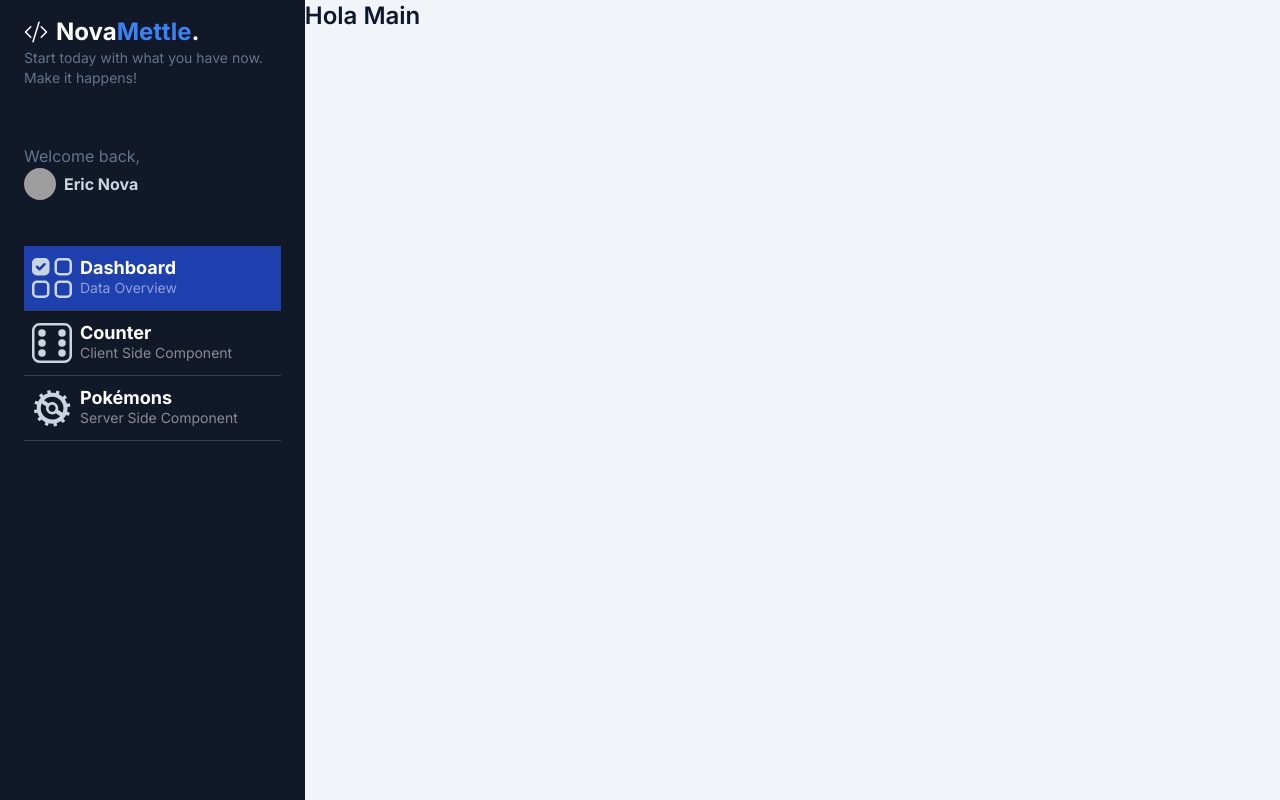
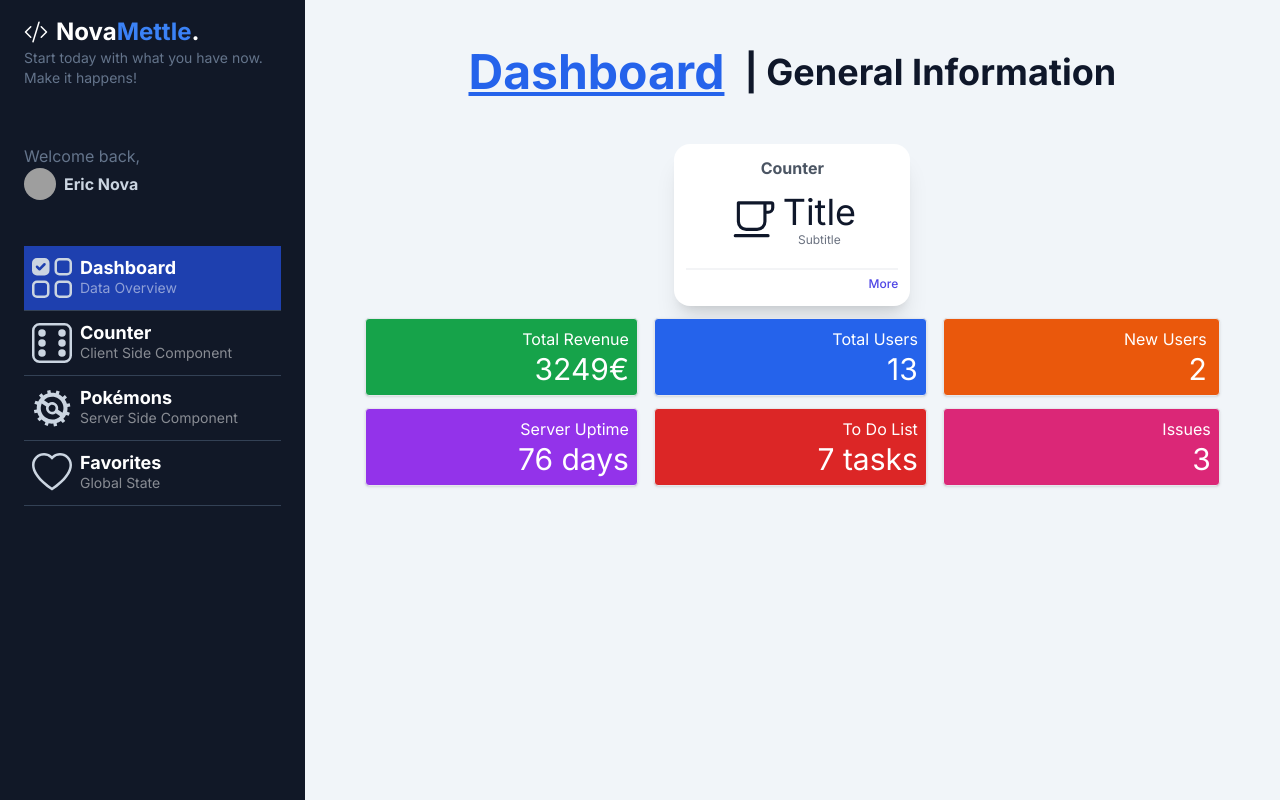
Before and after one commit to NovaEric/02-my-dashboard, a Next.js app: page /dashboard/main in a window 1280 px wide. Built offline with nearby package versions, Linux system fonts and the light colour scheme; grey boxes are pictures that could not be loaded.

Commit message:
Section 7 video 4/15

```diff
--- /dev/null
+++ b/src/app/dashboard/favorites/page.tsx
@@ -0,0 +1,23 @@
+import React from 'react';
+import { PokemonGrid } from '@/components';
+
+
+export const metadata = {
+    title: 'Favorites Pokemons List',
+    description: 'This is the Favorites Pokemons List Page'
+}
+
+
+export default async function PokemonsPage() {
+
+    return (
+        <div className='flex flex-col p-2'>
+            <div className='flex flex-row items-center justify-center'>
+            <span className="text-5xl font-bold text-blue-600 underline my-10">Favorites Pokémons List</span>
+            <strong className='bg-yellow-200 text-4xl no-underline ms-5'> Global State </strong>
+            </div>
+
+            <PokemonGrid pokemons={ [] } />
+        </div>
+    )
+}
--- a/src/app/dashboard/main/page.tsx
+++ b/src/app/dashboard/main/page.tsx
@@ -1,8 +1,84 @@
+import { SimpleWidget } from "@/components"
 
 export default function MainPage() {
   return (
-    <h2 className={`mb-3 text-2xl font-semibold`}>
-      Hola Main
-    </h2>
+    <div className='flex flex-col p-2'>
+            <div className='flex flex-row items-center justify-center'>
+            <span className="text-5xl font-bold text-blue-600 underline my-10">Dashboard</span>
+            <strong className='text-4xl no-underline ms-5'>| General Information </strong>
+            </div>
+
+      <div className="flex flex-wrap p-2 items-center justify-center">
+        <SimpleWidget/>
+        <div className="flex flex-wrap mb-2">
+          <div className="w-full md:w-1/2 xl:w-1/3 pt-3 px-3 md:pr-2">
+            <div className="bg-green-600 border rounded shadow p-2">
+              <div className="flex flex-row items-center">
+                <div className="flex-shrink pl-1 pr-4"><i className="fa fa-wallet fa-2x fa-fw fa-inverse"></i></div>
+                <div className="flex-1 text-right">
+                  <h5 className="text-white">Total Revenue</h5>
+                  <h3 className="text-white text-3xl">3249&euro;<span className="text-green-400"><i className="fas fa-caret-down"></i></span></h3>
+                </div>
+              </div>
+            </div>
+          </div>
+          <div className="w-full md:w-1/2 xl:w-1/3 pt-3 px-3 md:pl-2">
+            <div className="bg-blue-600 border rounded shadow p-2">
+              <div className="flex flex-row items-center">
+                <div className="flex-shrink pl-1 pr-4"><i className="fas fa-users fa-2x fa-fw fa-inverse"></i></div>
+                <div className="flex-1 text-right">
+                  <h5 className="text-white">Total Users</h5>
+                  <h3 className="text-white text-3xl">13 <span className="text-blue-400"><i className="fas fa-caret-up"></i></span></h3>
+                </div>
+              </div>
+            </div>
+          </div>
+          <div className="w-full md:w-1/2 xl:w-1/3 pt-3 px-3 md:pr-2 xl:pr-3 xl:pl-1">
+            <div className="bg-orange-600 border rounded shadow p-2">
+              <div className="flex flex-row items-center">
+                <div className="flex-shrink pl-1 pr-4"><i className="fas fa-user-plus fa-2x fa-fw fa-inverse"></i></div>
+                <div className="flex-1 text-right pr-1">
+                  <h5 className="text-white">New Users</h5>
+                  <h3 className="text-white text-3xl">2 <span className="text-orange-400"><i className="fas fa-caret-up"></i></span></h3>
+                </div>
+              </div>
+            </div>
+          </div>
+          <div className="w-full md:w-1/2 xl:w-1/3 pt-3 px-3 md:pl-2 xl:pl-3 xl:pr-2">
+            <div className="bg-purple-600 border rounded shadow p-2">
+              <div className="flex flex-row items-center">
+                <div className="flex-shrink pl-1 pr-4"><i className="fas fa-server fa-2x fa-fw fa-inverse"></i></div>
+                <div className="flex-1 text-right">
+                  <h5 className="text-white">Server Uptime</h5>
+                  <h3 className="text-white text-3xl">76 days</h3>
+                </div>
+              </div>
+            </div>
+          </div>
+          <div className="w-full md:w-1/2 xl:w-1/3 pt-3 px-3 md:pr-2 xl:pl-2 xl:pr-3">
+            <div className="bg-red-600 border rounded shadow p-2">
+              <div className="flex flex-row items-center">
+                <div className="flex-shrink pl-1 pr-4"><i className="fas fa-tasks fa-2x fa-fw fa-inverse"></i></div>
+                <div className="flex-1 text-right">
+                  <h5 className="text-white">To Do List</h5>
+                  <h3 className="text-white text-3xl">7 tasks</h3>
+                </div>
+              </div>
+            </div>
+          </div>
+          <div className="w-full md:w-1/2 xl:w-1/3 pt-3 px-3 md:pl-2 xl:pl-1">
+            <div className="bg-pink-600 border rounded shadow p-2">
+              <div className="flex flex-row items-center">
+                <div className="flex-shrink pl-1 pr-4"><i className="fas fa-inbox fa-2x fa-fw fa-inverse"></i></div>
+                <div className="flex-1 text-right">
+                  <h5 className="text-white">Issues</h5>
+                  <h3 className="text-white text-3xl">3 <span className="text-pink-400"><i className="fas fa-caret-up"></i></span></h3>
+                </div>
+              </div>
+            </div>
+          </div>
+        </div>
+      </div>
+    </div>
   );
 }
--- a/src/components/Sidebar.tsx
+++ b/src/components/Sidebar.tsx
@@ -1,6 +1,6 @@
 import React from 'react'
 import Image from 'next/image'
-import { BsDice6, BsUiChecksGrid, BsCodeSlash } from "react-icons/bs";
+import { BsDice6, BsUiChecksGrid, BsCodeSlash, BsHeart } from "react-icons/bs";
 import { GiPokecog } from "react-icons/gi";
 import { SidebarMenuItem, SidebarMenuItemProps } from './SidebarMenuItem';
 
@@ -23,6 +23,12 @@ const menuItems: SidebarMenuItemProps[] = [
         icon: <GiPokecog size={40} />,
         subtitle: 'Server Side Component',
         path: '/dashboard/pokemons'
+    },
+    {
+        title: 'Favorites',
+        icon: <BsHeart size={40} />,
+        subtitle: 'Global State',
+        path: '/dashboard/favorites'
     }
 ];
 
--- /dev/null
+++ b/src/components/SimpleWidget.tsx
@@ -0,0 +1,29 @@
+import { IoCafeOutline } from "react-icons/io5"
+
+export const SimpleWidget = () => {
+    return (
+        <div className="bg-white shadow-xl p-3 sm:min-w-[25%] min-w-full  rounded-2xl border-1 border-gray-50 mx-2">
+            <div className="flex flex-col">
+                <div>
+                    <h2 className="font-bold text-gray-600 text-center">Counter</h2>
+                </div>
+                <div className="my-3">
+                    <div className="flex flex-row items-center justify-center space-x-1 ">
+                        <div id="icon">
+                            <IoCafeOutline size={50} />
+                        </div>
+                        <div id="temp" className="text-center">
+                            <h4 className="text-4xl">Title</h4>
+                            <p className="text-xs text-gray-500">Subtitle</p>
+                        </div>
+                    </div>
+                </div>
+
+                <div className="w-full place-items-end text-right border-t-2 border-gray-100 mt-2">
+                    <a href="#" className="text-indigo-600 text-xs font-medium">More</a>
+                </div>
+
+            </div>
+        </div>
+    )
+}
--- a/src/components/index.ts
+++ b/src/components/index.ts
@@ -2,3 +2,4 @@
 export { Sidebar } from './Sidebar';
 export { CartCounter } from './shopping-cart/CartCounter';
 export { PokemonGrid } from './pokemons/PokemonGrid';
+export { SimpleWidget } from './SimpleWidget';
```
